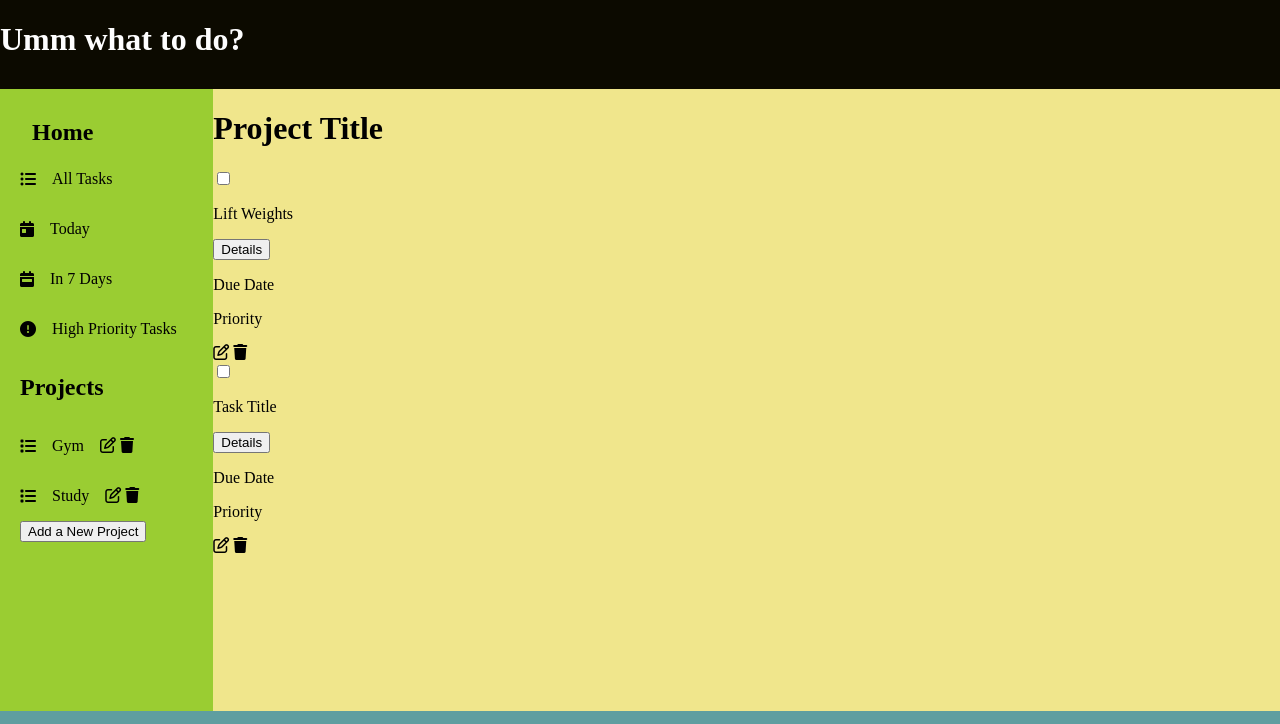
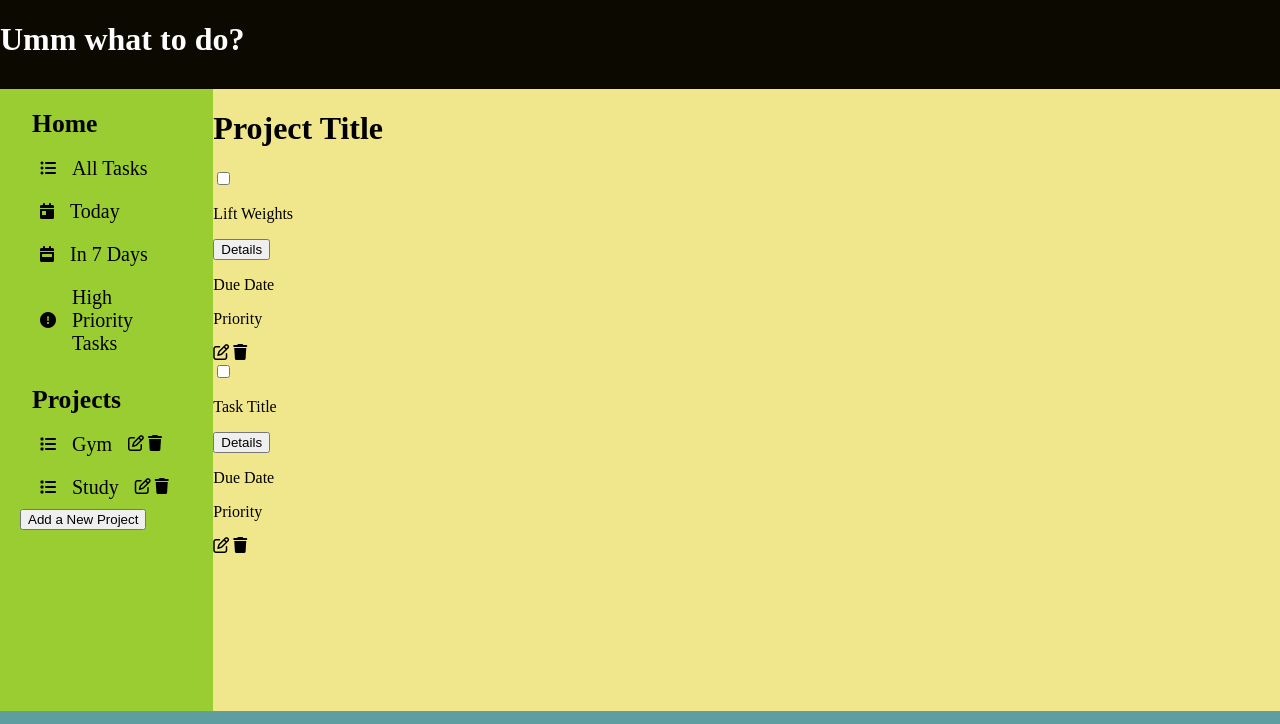
Before and after one commit to JHoldsworth23/umm-what-to-do, a plain HTML site: page template.html in a window 1280 px wide. Shown: the top 724 px of the page. Drawn offline with Linux system fonts and the light colour scheme.

Commit message:
Style the header and panels in the sidebar section

```diff
--- a/style.css
+++ b/style.css
@@ -19,8 +19,9 @@ header {
     padding: 0 20px;
 }
 
-.home > h2 {
-    margin: 30px 12px 8px;
+.home > h2, .projects > h2 {
+    font-size: 1.6rem;
+    margin: 20px 12px 8px;
 }
 
 .panel {
@@ -28,6 +29,23 @@ header {
     justify-content: flex-start;
     align-items: center;
     gap: 16px;
+    padding: 0 20px;
+}
+
+.panel:hover {
+    background-color: #0C0A00;
+    color: #FEFEFE;
+}
+
+.panel > p {
+    font-size: 1.25rem;
+    margin: 10px 0;
+}
+
+.project-options {
+    margin-left: auto;
+    display: flex;
+    gap: 12px;
 }
 
 .right-panel {
```
